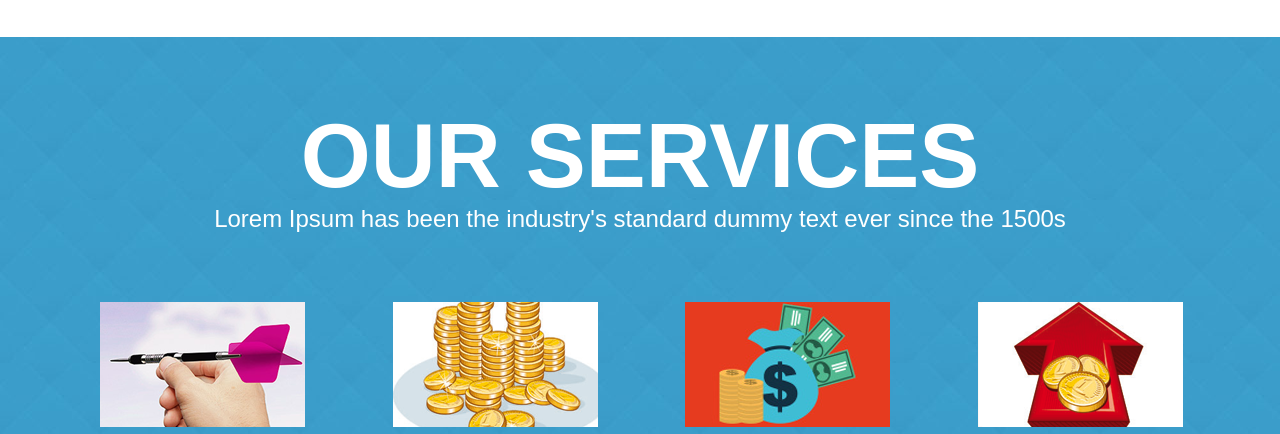
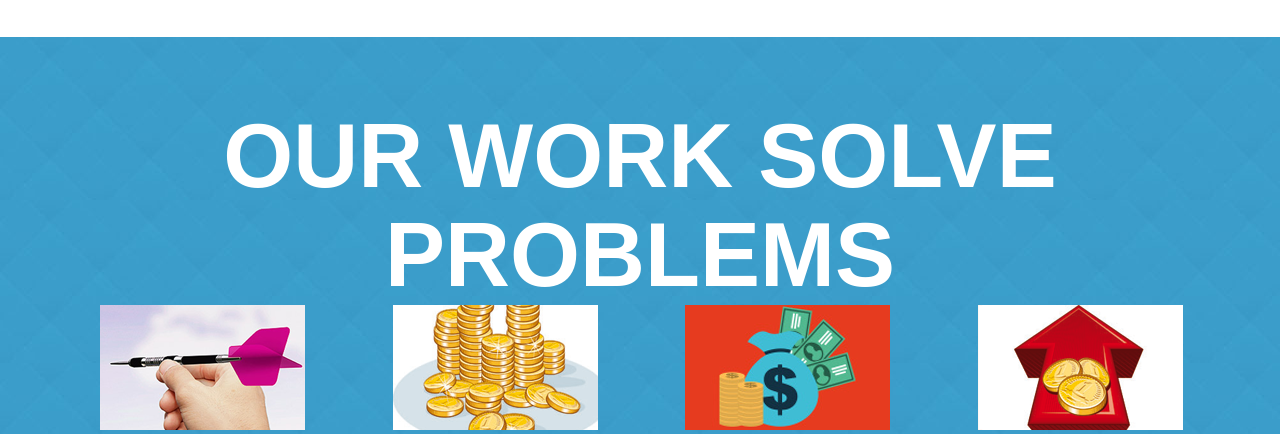
Before and after one commit to lolacai/appClub, a plain HTML site: page AppClub/index.html in a window 1280 px wide. Shown: the part 2211-2645 px from the top of the page. Drawn offline with nearby package versions, Linux system fonts and the light colour scheme; some packages are replaced by stand-ins of ours; a web font is replaced by a local one.

Commit message:
title change

```diff
--- a/AppClub/index.html
+++ b/AppClub/index.html
@@ -233,8 +233,8 @@
 			<section class="service text-center" id="service">
 				<div class="container">
 					<div class="row">
-						<h2>our services</h2>
-						<h4>Lorem Ipsum has been the industry's standard dummy text ever since the 1500s</h4>
+						<h2>Our Work Solve Problems</h2>
+						<!-- <h4>Lorem Ipsum has been the industry's standard dummy text ever since the 1500s</h4> -->
 
 						<div class="col-md-3 col-sm-6">
 							<div class="single-service">
```
